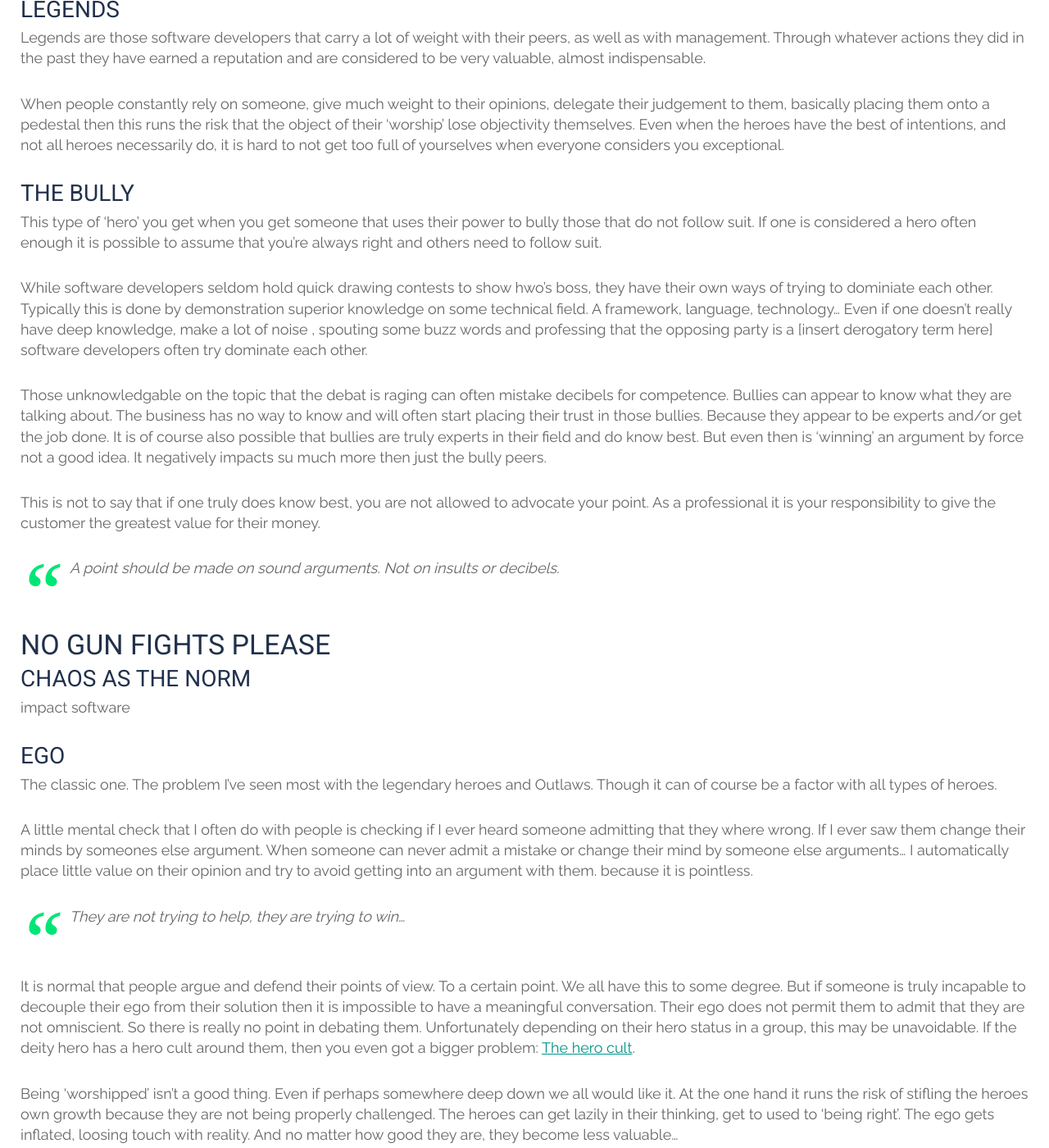
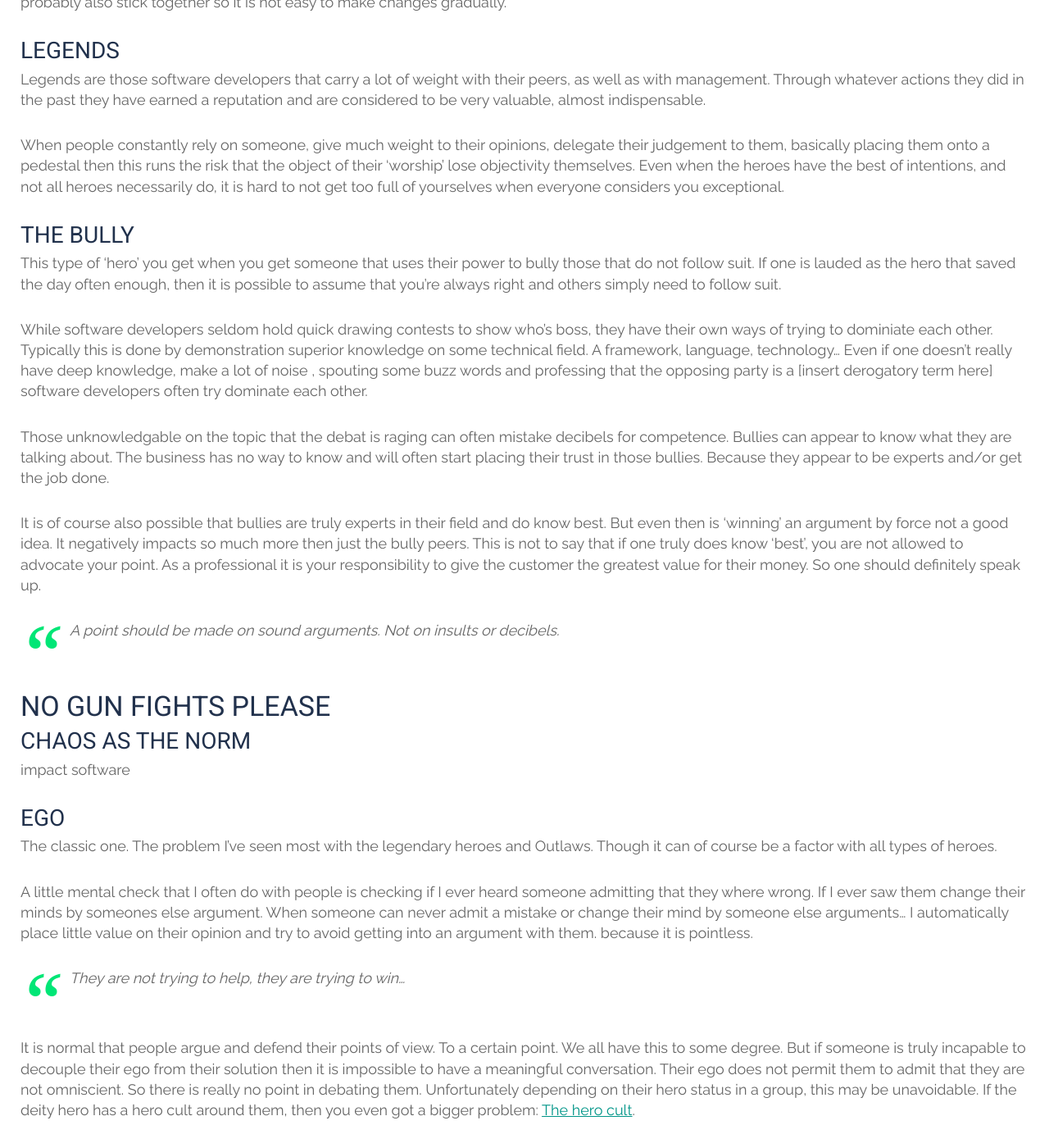
Before and after one commit to tripledio/tripledio.github.io, a Jekyll site: the page built from _posts/2018-05-01-Heroes.md, in a window 1280 px wide and 1400 px high, scrolled down 5417 px. Shown: the whole window at 82% size. Built offline with Jekyll 4.4.1, drawn with Linux system fonts in a browser that asks for light colours; some of the changed text lies outside the part shown.

Commit message:
refactoring the heroes draft post into blog post

```diff
--- a/_posts/2018-05-01-Heroes.md
+++ b/_posts/2018-05-01-Heroes.md
@@ -81,7 +81,7 @@
 
 In my little wild west comparison the residents of the town are of course the customers, the town is the software, the enforcers of the law are the software developers.
 
-Now let me explain the different types of heroes that I see in the software industry. And the problems associated with them.
+Now let me explain the different types of heroes that I see in the software industry. And the problems associated with them. The young buck, lone ranger and the posse are in the heroic realm by their actions in production, making deadlines, fixing things. The legendary hero and the bullies are heroes by reputation. There is more a social aspect to them and thus they have a larger impact on their environment.
 
 ### The young buck
 
@@ -123,13 +123,13 @@
 
 ### The bully
 
-This type of 'hero' you get when you get someone that uses their power to bully those that do not follow suit. If one is considered a hero often enough it is possible to assume that you're always right and others need to follow suit.
+This type of 'hero' you get when you get someone that uses their power to bully those that do not follow suit. If one is lauded as the hero that saved the day often enough, then it is possible to assume that you're always right and others simply need to follow suit.
 
-While software developers seldom hold quick drawing contests to show hwo's boss, they have their own ways of trying to dominiate each other. Typically this is done by demonstration superior knowledge on some technical field. A framework, language, technology... Even if one doesn't really have deep knowledge, make a lot of noise , spouting some buzz words and professing that the opposing party is a \[insert derogatory term here\] software developers often try dominate each other.
+While software developers seldom hold quick drawing contests to show who's boss, they have their own ways of trying to dominiate each other. Typically this is done by demonstration superior knowledge on some technical field. A framework, language, technology... Even if one doesn't really have deep knowledge, make a lot of noise , spouting some buzz words and professing that the opposing party is a \[insert derogatory term here\] software developers often try dominate each other.
 
-Those unknowledgable on the topic that the debat is raging can often mistake decibels for competence. Bullies can appear to know what they are talking about. The business has no way to know and will often start placing their trust in those bullies. Because they appear to be experts and/or get the job done. It is of course also possible that bullies are truly experts in their field and do know best. But even then is 'winning' an argument by force not a good idea. It negatively impacts su much more then just the bully peers.
+Those unknowledgable on the topic that the debat is raging can often mistake decibels for competence. Bullies can appear to know what they are talking about. The business has no way to know and will often start placing their trust in those bullies. Because they appear to be experts and/or get the job done.
 
-This is not to say that if one truly does know best, you are not allowed to advocate your point. As a professional it is your responsibility to give the customer the greatest value for their money.
+It is of course also possible that bullies are truly experts in their field and do know best. But even then is 'winning' an argument by force not a good idea. It negatively impacts so much more then just the bully peers. This is not to say that if one truly does know 'best', you are not allowed to advocate your point. As a professional it is your responsibility to give the customer the greatest value for their money. So one should definitely speak up.
 
 >A point should be made on sound arguments. Not on insults or decibels.
 
@@ -155,6 +155,9 @@
 
 ### the towns people
 
+## Heroes and Dungeon masters
+
+The danger is especially large for [Dungeon masters](https://medium.com/@ziobrando/the-rise-and-fall-of-the-dungeon-master-c2d511eed12f) to evolve into a bully
 
 **References**
 
```
